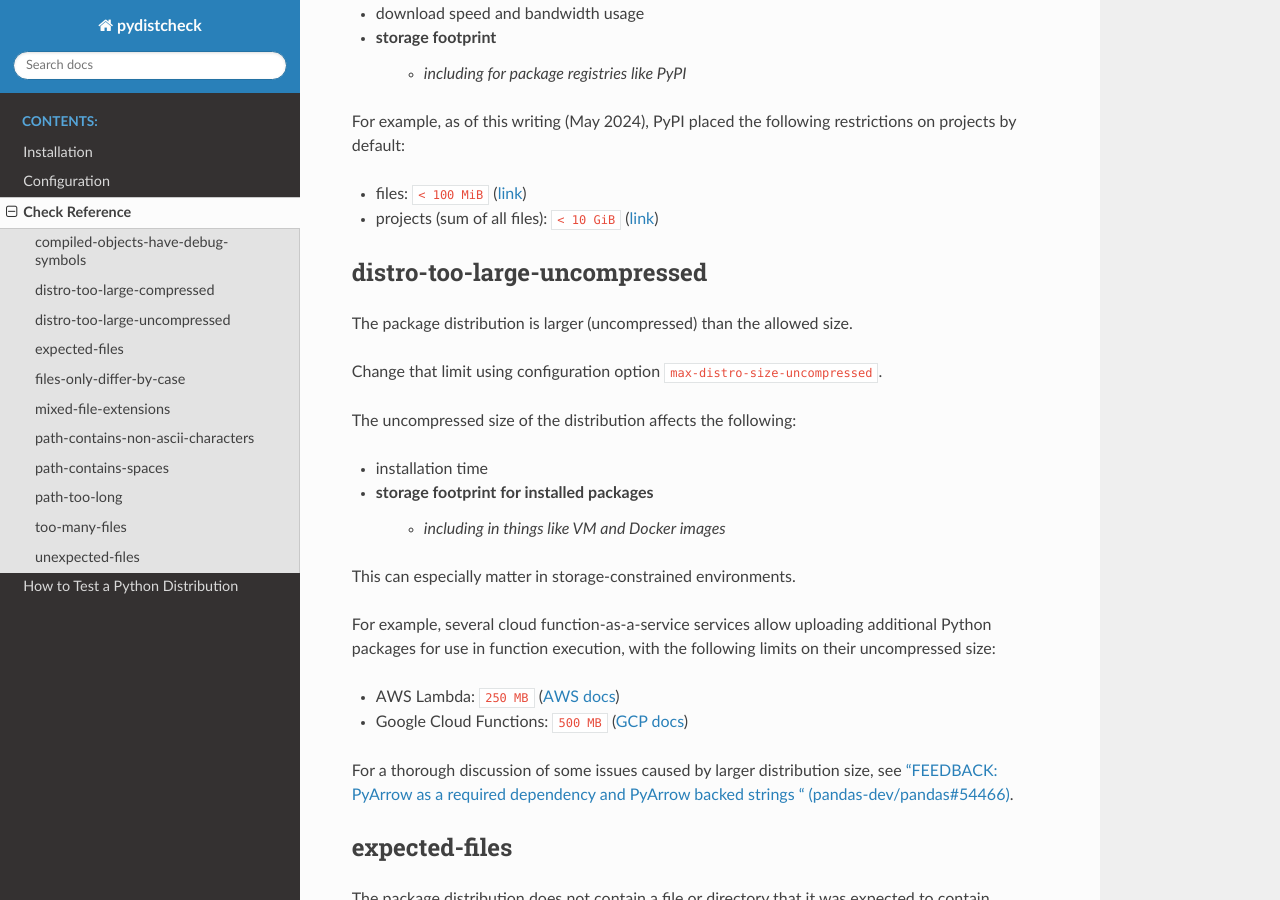
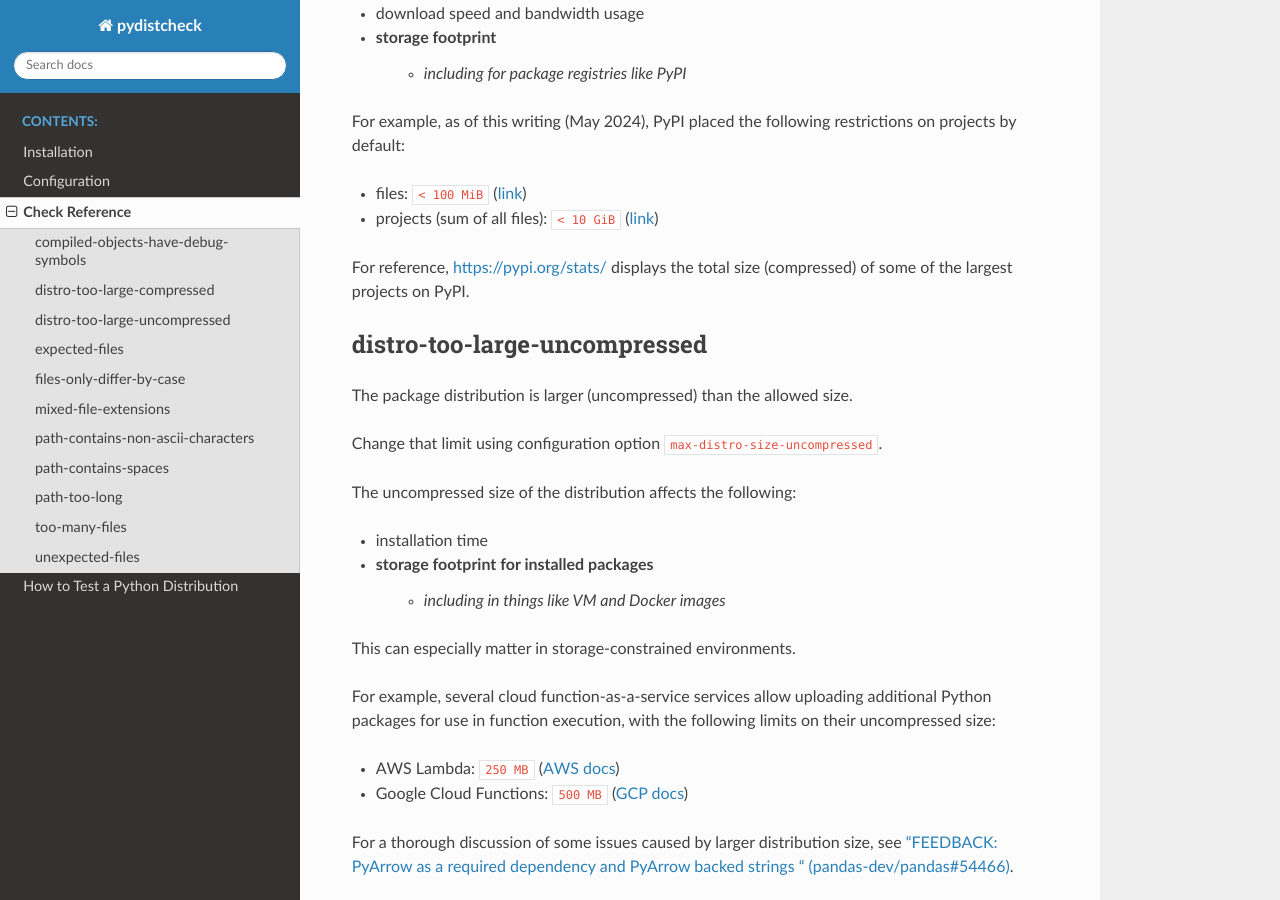
Before and after one commit to jameslamb/pydistcheck, a Sphinx documentation site: the page built from docs/check-reference.rst, in a window 1280 px wide and 900 px high, scrolled down 1513 px. Built offline with Sphinx 7.4.7 and the Read the Docs theme 2.0.0, drawn with Linux system fonts in a browser that asks for light colours.

Commit message:
add PyPI stats link

```diff
--- a/docs/check-reference.rst
+++ b/docs/check-reference.rst
@@ -64,6 +64,8 @@ For example, as of this writing (May 2024), PyPI placed the following restrictio
 
 * files: ``< 100 MiB`` (`link <https://github.com/pypi/support/blob/f62f0ee62096ecefda543bb69bc48cd1126bfffa/.github/ISSUE_TEMPLATE/limit-request-file.yml#L4>`__)
 * projects (sum of all files): ``< 10 GiB`` (`link <https://github.com/pypi/support/blob/f62f0ee62096ecefda543bb69bc48cd1126bfffa/.github/ISSUE_TEMPLATE/limit-request-project.yml#L4>`__)
+
+For reference, https://pypi.org/stats/ displays the total size (compressed) of some of the largest projects on PyPI.
 
 distro-too-large-uncompressed
 *****************************
```
